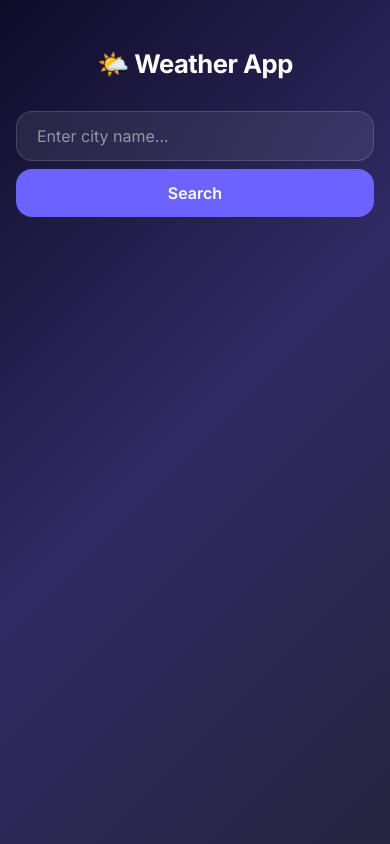
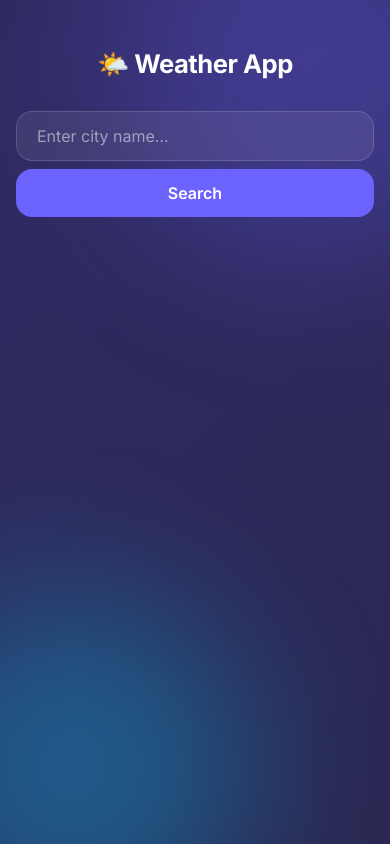
Before and after one commit to nevil-codes/weather, a React (Vite) app: page / in a window 390 px wide. Built offline with nearby package versions, Linux system fonts and the light colour scheme.

Commit message:
style: finalize responsive gradient background design

```diff
--- a/src/index.css
+++ b/src/index.css
@@ -76,11 +76,20 @@
 body {
   font-family: var(--font-family);
   background: linear-gradient(135deg, var(--color-bg-start), var(--color-bg-mid), var(--color-bg-end));
+  background-size: 400% 400%;
   background-attachment: fixed;
+  animation: gradientShift 15s ease infinite;
   color: var(--color-text-primary);
   min-height: 100vh;
   -webkit-font-smoothing: antialiased;
   -moz-osx-font-smoothing: grayscale;
+  overflow-x: hidden;
+}
+
+@keyframes gradientShift {
+  0% { background-position: 0% 50%; }
+  50% { background-position: 100% 50%; }
+  100% { background-position: 0% 50%; }
 }
 
 /* ===========================
@@ -96,12 +105,50 @@ body {
   position: relative;
 }
 
+/* Ambient floating orbs for depth */
+.app::before,
+.app::after {
+  content: '';
+  position: fixed;
+  border-radius: 50%;
+  filter: blur(80px);
+  opacity: 0.3;
+  pointer-events: none;
+  z-index: 0;
+}
+
+.app::before {
+  width: 400px;
+  height: 400px;
+  background: #6c63ff;
+  top: -100px;
+  right: -100px;
+  animation: floatOrb 20s ease-in-out infinite;
+}
+
+.app::after {
+  width: 350px;
+  height: 350px;
+  background: #00d2ff;
+  bottom: -80px;
+  left: -80px;
+  animation: floatOrb 25s ease-in-out infinite reverse;
+}
+
+@keyframes floatOrb {
+  0%, 100% { transform: translate(0, 0); }
+  33% { transform: translate(30px, -40px); }
+  66% { transform: translate(-20px, 20px); }
+}
+
 .app-title {
   font-size: var(--font-size-2xl);
   font-weight: 700;
   margin-bottom: var(--space-xl);
   color: var(--color-text-primary);
   letter-spacing: -0.5px;
+  position: relative;
+  z-index: 1;
 }
 
 /* ===========================
```
